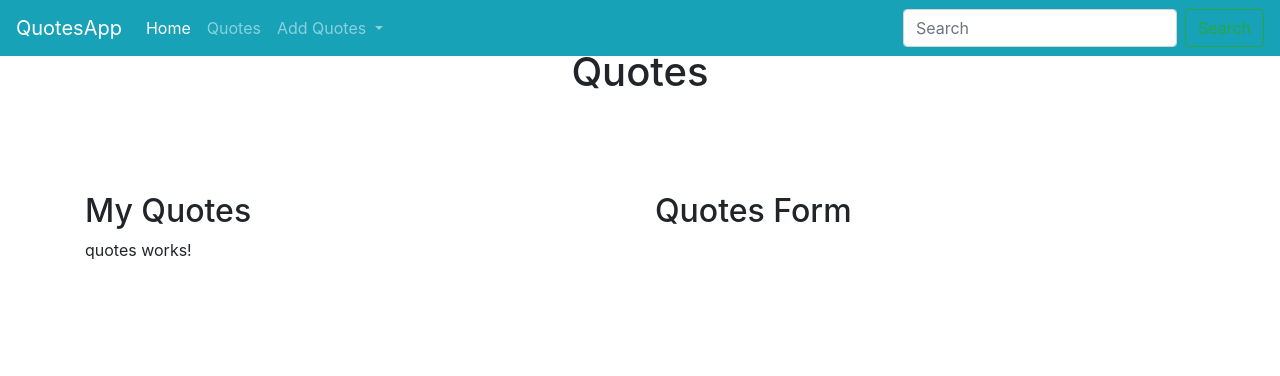
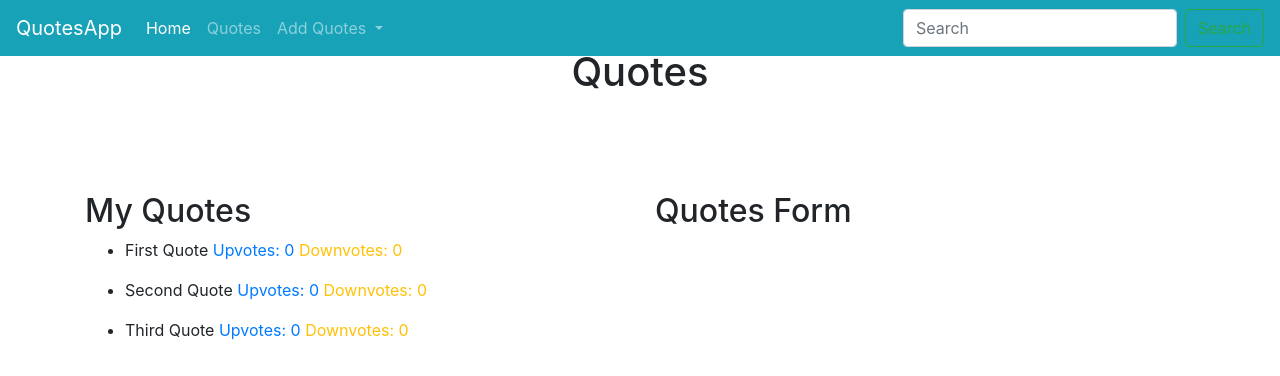
Before and after one commit to Aggrey-Odinga/Quotes-App, an Angular app: page / in a window 1280 px wide. Shown: the top 376 px of the page. Built offline with nearby package versions, Linux system fonts and the light colour scheme.

Commit message:
Create class component and add class constructor

```diff
--- a/src/app/quotes/quotes.component.html
+++ b/src/app/quotes/quotes.component.html
@@ -1 +1,4 @@
-<p>quotes works!</p>
+<ul *ngFor="let quote of quotes">
+    <li>{{quote.quote}} <span class="text-primary">Upvotes: {{quote.upvotes}} </span> <span class="text-warning">Downvotes: {{quote.downvotes}}</span></li>
+
+</ul>
--- a/src/app/quotes/quotes.component.ts
+++ b/src/app/quotes/quotes.component.ts
@@ -1,4 +1,5 @@
 import { Component, OnInit } from '@angular/core';
+import { Quote } from '../quote';
 
 @Component({
   selector: 'app-quotes',
@@ -7,6 +8,12 @@ import { Component, OnInit } from '@angular/core';
 })
 export class QuotesComponent implements OnInit {
 
+  quotes: Quote[] = [
+    new Quote(1, 'First Quote', 0, 0),
+    new Quote(2, 'Second Quote', 0, 0),
+    new Quote(3, 'Third Quote', 0, 0)
+  ]
+
   constructor() { }
 
   ngOnInit(): void {
```
